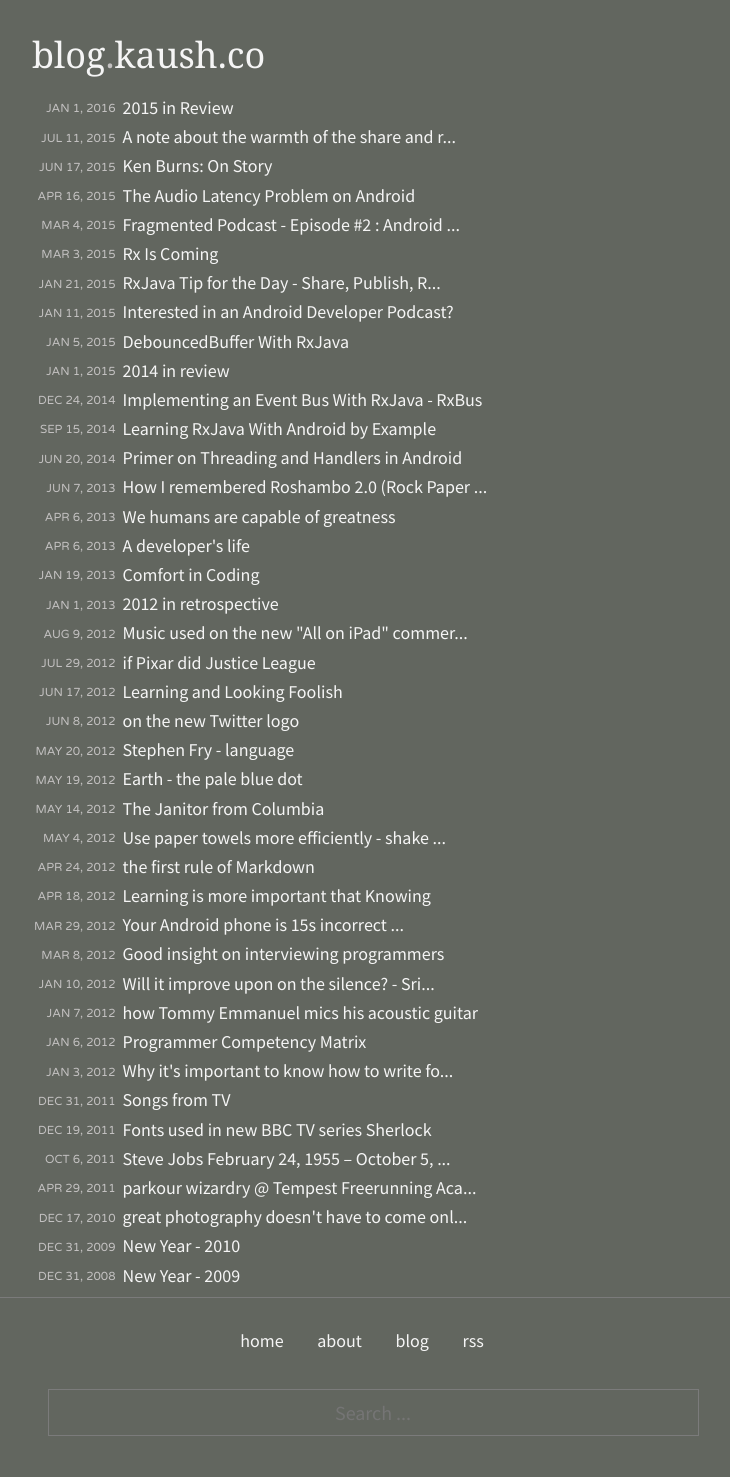
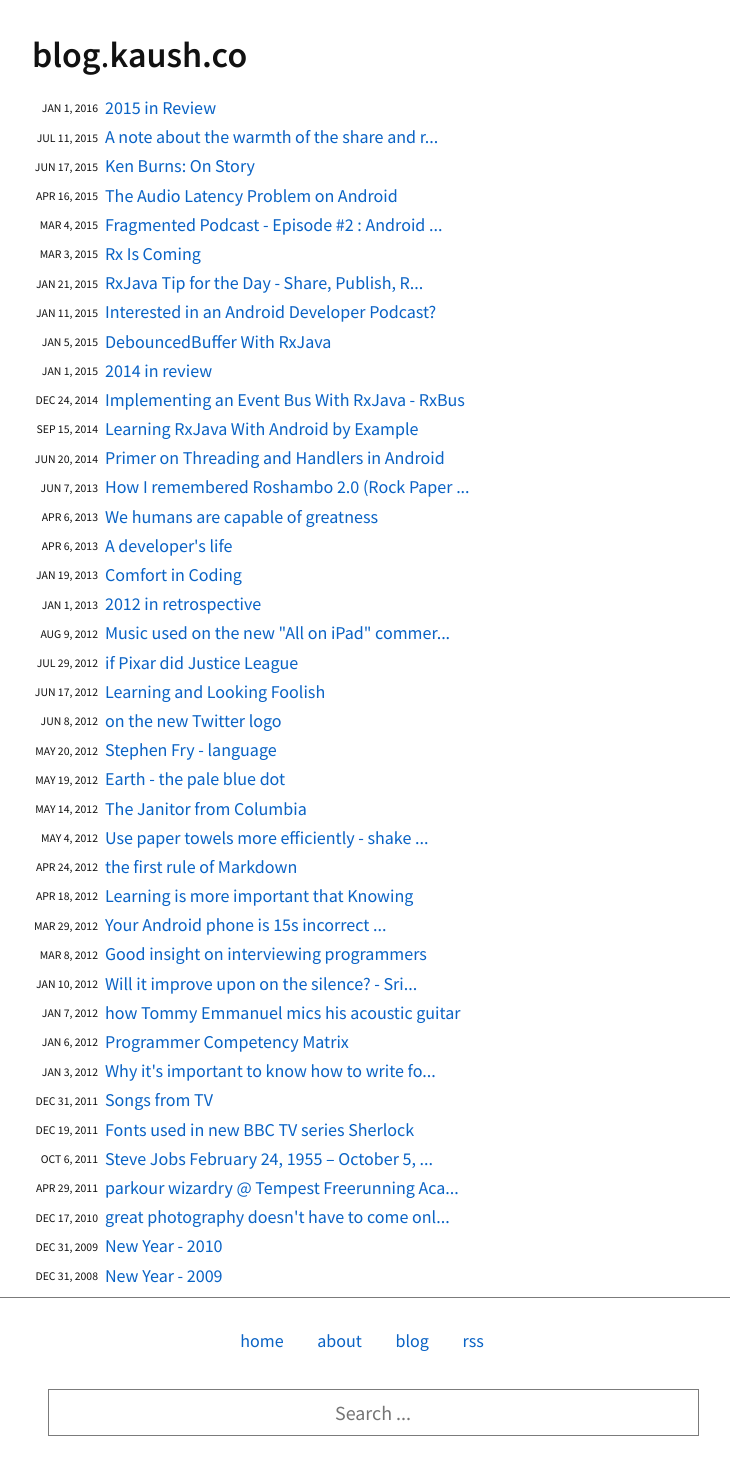
Before and after one commit to kaushikgopal/octopress-kaush-blog, a Jekyll site: the page built from index.html, in a window 1280 px wide. Shown: the part 200-1677 px from the top of the page, without its empty margins (278-1008 px from the left). Built offline with Jekyll 4.4.1, drawn with Linux system fonts in a browser that asks for light colours.

Commit message:
feat: update white theme

```diff
--- a/_includes/head.html
+++ b/_includes/head.html
@@ -8,6 +8,8 @@
 
   <link href='http://fonts.googleapis.com/css?family=Source+Sans+Pro:400,600,400italic' rel='stylesheet' type='text/css'>
   <link href='http://fonts.googleapis.com/css?family=Varela+Round' rel='stylesheet' type='text/css'>
+  <script src="https://use.typekit.net/dxb7qxm.js"></script>
+  <script>try{Typekit.load({ async: true });}catch(e){}</script>
 
   <link rel="stylesheet" href="{{ "/css/main.css" | prepend: site.baseurl }}">
   <link rel="canonical" href="{{ page.url | replace:'index.html','' | prepend: site.baseurl | prepend: site.url }}">
--- a/_sass/_base.scss
+++ b/_sass/_base.scss
@@ -99,7 +99,7 @@ a {
 
     &:hover {
         color: $color-contrast;
-        text-decoration: underline;
+        text-decoration: none;
     }
 }
 
--- a/_sass/_layout.scss
+++ b/_sass/_layout.scss
@@ -16,7 +16,12 @@
         }
 
         .site-title {
-            &:hover { text-decoration: none; }
+            color: $color-text;
+            font-weight: bold;
+            &:hover {
+              color: $color-link;
+              text-decoration: underline;
+            }
         }
     }
 }
@@ -90,6 +95,9 @@
 
     .linklog {
         color: $color-contrast;
+        &:hover {
+          color: $color-link;
+        }
     }
 }
 
@@ -138,12 +146,19 @@
         float:left;
 
         .post-title {
-            color: $color-link;
             // letter-spacing: -1px;
-            font-weight: normal;
             margin-bottom: 0;
             font-size: 28px;
             font-family: $font-family-base;
+
+            .article-link  {
+              color: $color-text;
+              font-weight: bold;
+              &:hover {
+                color: $color-link;
+                text-decoration: underline;
+              }
+            }
 
             @include media-query($on-mobile) {
                 text-align: center;
@@ -157,8 +172,8 @@
 .post-content {
     clear: left;
     margin-bottom: $spacing-unit;
-    font-size: 20px;
-    line-height: 1.3;
+    font-size: 18px;
+    line-height: 1.4;
 
     @include media-query($on-mobile) {
         font-size: 14px;
--- a/css/main.scss
+++ b/css/main.scss
@@ -6,9 +6,9 @@
 
 
 // Our variables
-$font-family-base: "Source Sans Pro", 'PT Sans', HelveticaNeue, 'Helvetica Neue', Helvetica, Arial, sans-serif;
-$header-font-family: "PT Serif", Georgia, Times, "Times New Roman", serif;
-$special-header-font-family: "Varela Round", $header-font-family;
+$font-family-base: "skolar-sans-latin", "Source Sans Pro", 'PT Sans', HelveticaNeue, 'Helvetica Neue', Helvetica, Arial, sans-serif;
+$header-font-family: $font-family-base, "PT Serif", Georgia, Times, "Times New Roman", serif;
+$special-header-font-family: "skolar-sans-latin", "Source Sans Pro", "Varela Round", $header-font-family;
 
 $base-font-size:   18px;
 $small-font-size:  $base-font-size * 0.875;
@@ -18,16 +18,14 @@ $base-line-height: 1.4;
 $spacing-unit:          30px;
 $spacing-micro-unit:    6px;
 
-$color-brand:       #62665f; // military green color
-$color-text:        #C3C1C1;
-$color-link:        whitesmoke;
-$color-contrast:    orange;
+$color-text:        #111;
+$color-link:        #0a63c5;
+$color-contrast:    $color-text;
 $color-divider:     darken(#bbb, 25%);
 
-$background-color: $color-brand;
+$background-color: #fff;
 
 // deprecate below later
-$brand-color:      $color-brand;
 $grey-color:       #efefef; //
 $grey-color-light: lighten($grey-color, 40%);
 $grey-color-dark:  darken($grey-color, 25%);
```
